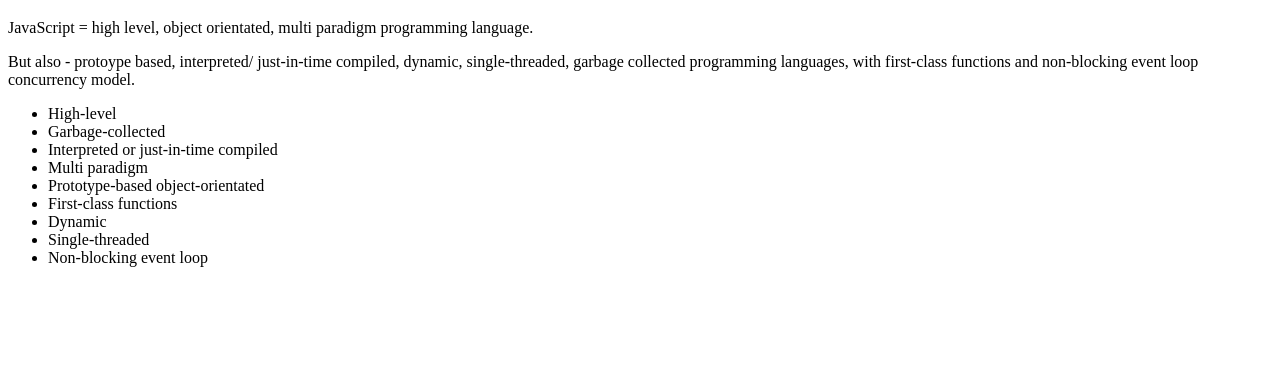
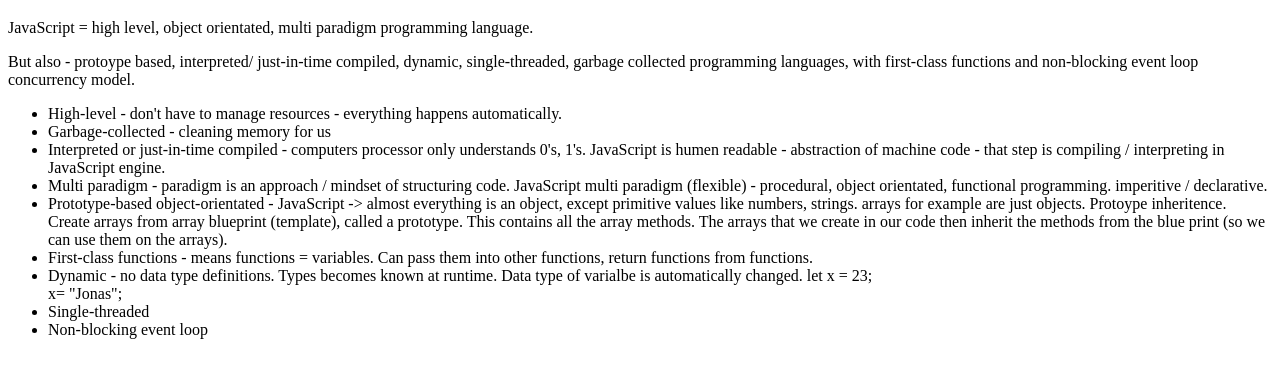
Before and after one commit to THG20203/JavaScriptLearning2, a plain HTML site: page JS Behind the Scenes/index.html in a window 1280 px wide. Shown: the part 61-438 px from the top of the page. Drawn offline with Linux system fonts and the light colour scheme.

Commit message:
more theory added

```diff
--- a/JS Behind the Scenes/index.html
+++ b/JS Behind the Scenes/index.html
@@ -19,13 +19,39 @@
       functions and non-blocking event loop concurrency model.
     </p>
     <ul>
-      <li>High-level</li>
-      <li>Garbage-collected</li>
-      <li>Interpreted or just-in-time compiled</li>
-      <li>Multi paradigm</li>
-      <li>Prototype-based object-orientated</li>
-      <li>First-class functions</li>
-      <li>Dynamic</li>
+      <li>
+        High-level - don't have to manage resources - everything happens
+        automatically.
+      </li>
+      <li>Garbage-collected - cleaning memory for us</li>
+      <li>
+        Interpreted or just-in-time compiled - computers processor only
+        understands 0's, 1's. JavaScript is humen readable - abstraction of
+        machine code - that step is compiling / interpreting in JavaScript
+        engine.
+      </li>
+      <li>
+        Multi paradigm - paradigm is an approach / mindset of structuring code.
+        JavaScript multi paradigm (flexible) - procedural, object orientated,
+        functional programming. imperitive / declarative.
+      </li>
+      <li>
+        Prototype-based object-orientated - JavaScript -> almost everything is
+        an object, except primitive values like numbers, strings. arrays for
+        example are just objects. Protoype inheritence. Create arrays from array
+        blueprint (template), called a prototype. This contains all the array
+        methods. The arrays that we create in our code then inherit the methods
+        from the blue print (so we can use them on the arrays).
+      </li>
+      <li>
+        First-class functions - means functions = variables. Can pass them into
+        other functions, return functions from functions.
+      </li>
+      <li>
+        Dynamic - no data type definitions. Types becomes known at runtime. Data
+        type of varialbe is automatically changed. let x = 23;<br />
+        x= "Jonas";
+      </li>
       <li>Single-threaded</li>
       <li>Non-blocking event loop</li>
     </ul>
```
